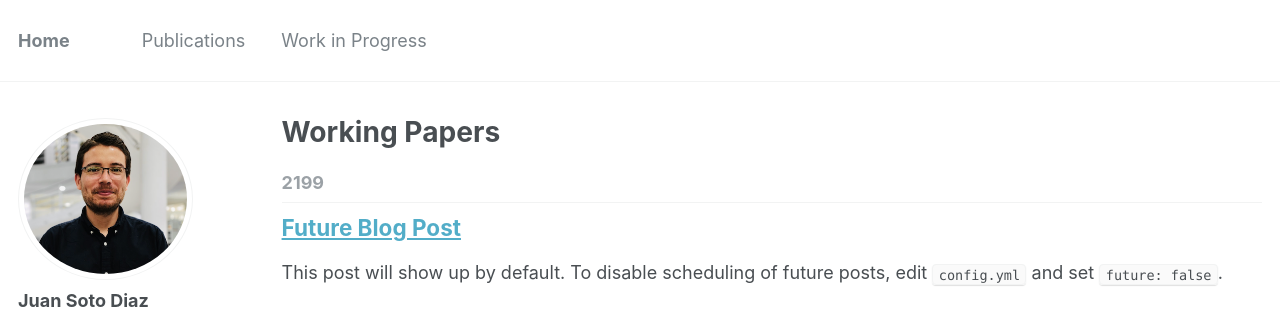
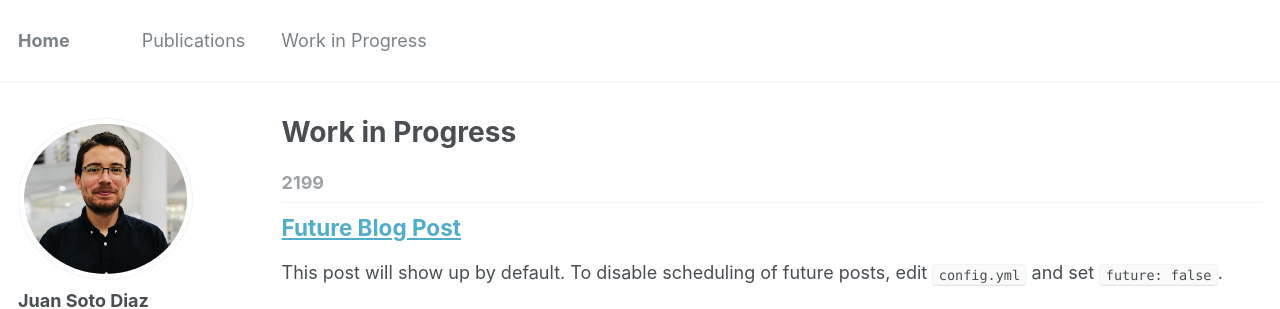
Before and after one commit to pedrofierroz87/pedrofierroz87.github.io, a Jekyll site: the page built from _pages/year-archive.html, in a window 1280 px wide and 900 px high. Shown: the top 309 px of the window. Built offline with Jekyll 4.4.1, drawn with Linux system fonts in a browser that asks for light colours.

Commit message:
Update year-archive.html

```diff
--- a/_pages/year-archive.html
+++ b/_pages/year-archive.html
@@ -1,7 +1,7 @@
 ---
 layout: archive
 permalink: /year-archive/
-title: "Working Papers"
+title: "Work in Progress"
 author_profile: true
 redirect_from:
   - /wordpress/blog-posts/
```
